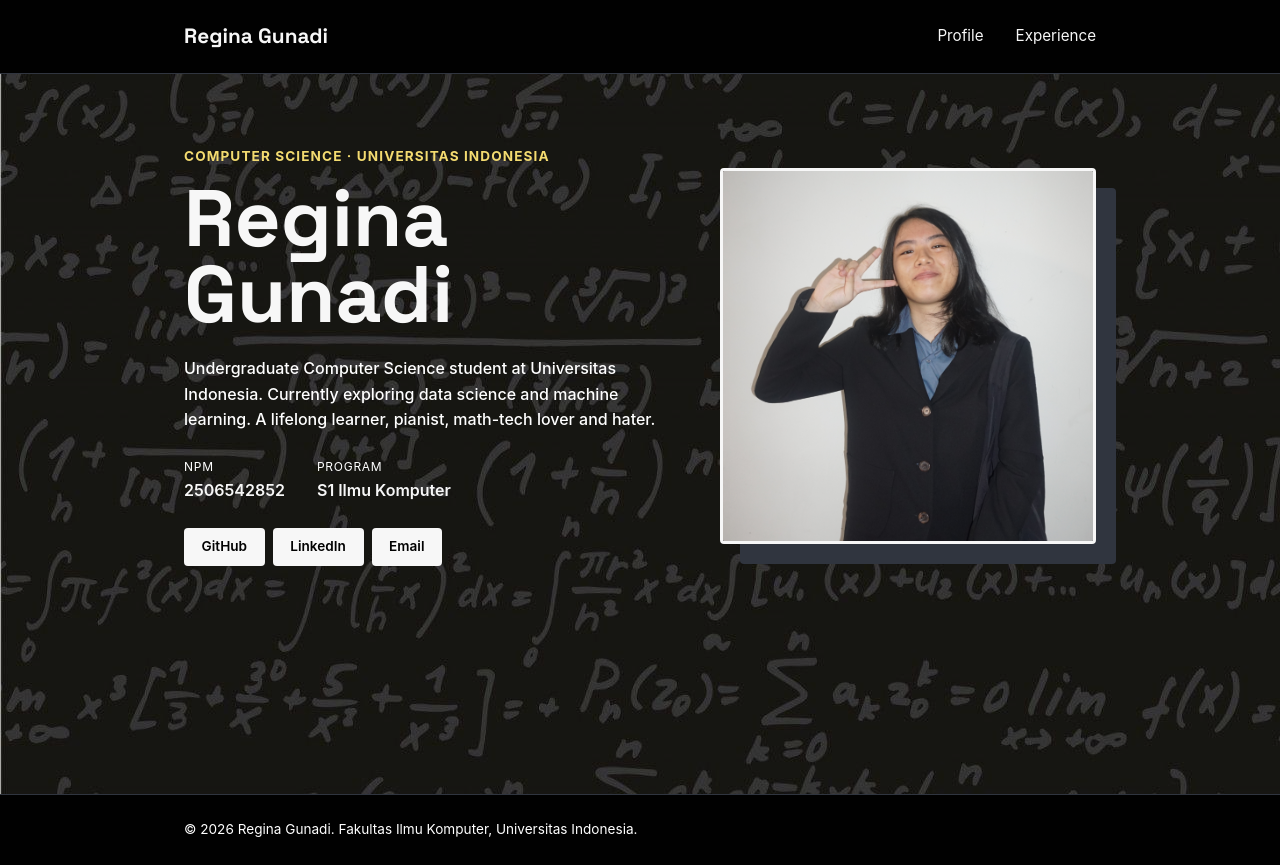
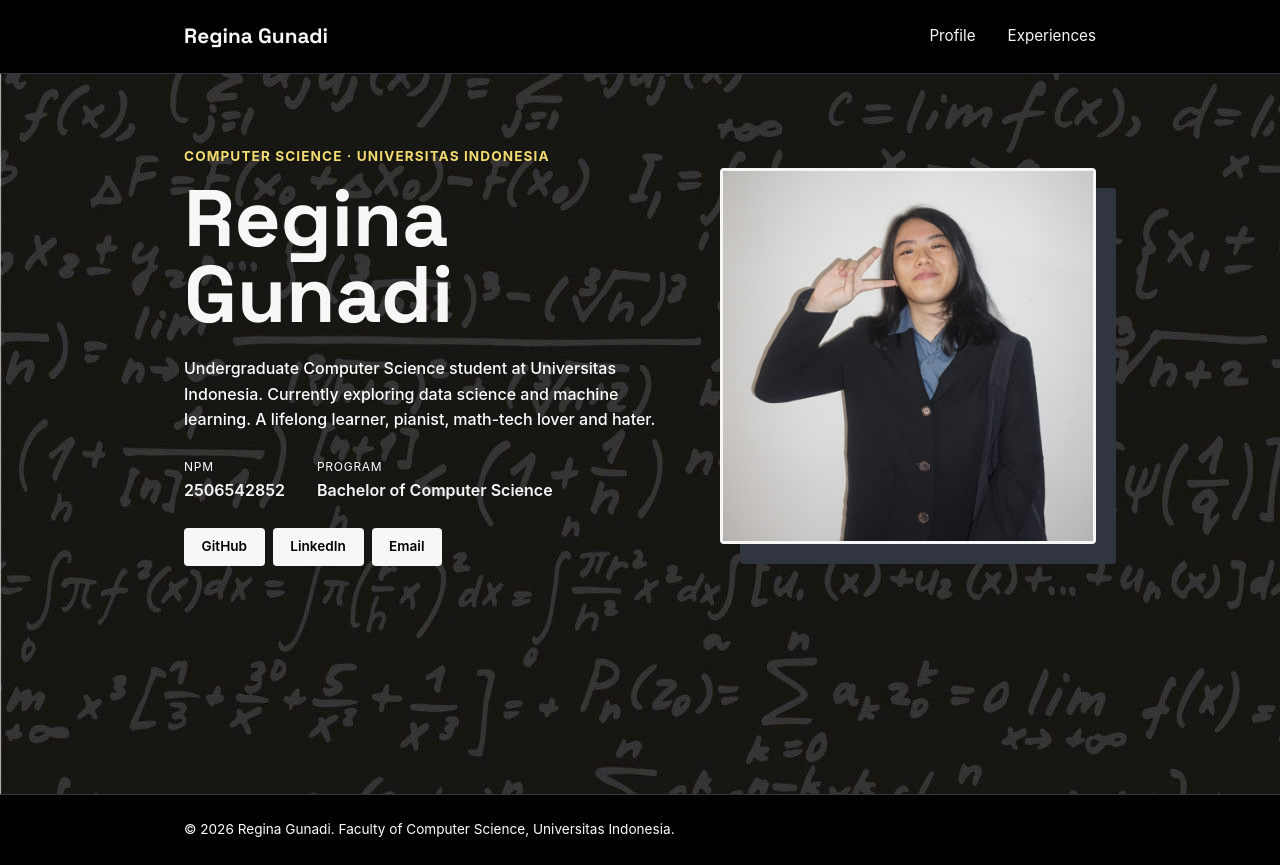
Before and after one commit to ReginaGunadi/myportofolio, a Django app: page / in a window 1280 px wide. Run offline with Django 5.2, Linux system fonts and the light colour scheme.

Commit message:
fix: Make the language consistently English

```diff
--- a/main/views.py
+++ b/main/views.py
@@ -7,7 +7,7 @@
     context = {
         "name": "Regina Gunadi",
         "npm": "2506542852",
-        "study_program": "S1 Ilmu Komputer",
+        "study_program": "Bachelor of Computer Science",
         "bio": (
             "Undergraduate Computer Science student at Universitas Indonesia. "
             "Currently exploring data science and machine learning. "
--- a/templates/index.html
+++ b/templates/index.html
@@ -17,7 +17,7 @@
             <a href="{% url 'main:show_main' %}" class="brand">{{ name }}</a>
             <nav>
                 <a href="{% url 'main:show_main' %}">Profile</a>
-                <a href="{% url 'main:show_experience' %}">Experience</a>
+                <a href="{% url 'main:show_experience' %}">Experiences</a>
             </nav>
         </div>
     </header>
@@ -59,7 +59,7 @@
     <!-- Footer -->
     <footer class="site-footer">
         <div class="container">
-            <p>&copy; 2026 {{ name }}. Fakultas Ilmu Komputer, Universitas Indonesia.</p>
+            <p>&copy; 2026 {{ name }}. Faculty of Computer Science, Universitas Indonesia.</p>
         </div>
     </footer>
 </body>
```
Also changed, not shown: templates/experience.html (+5 -5 lines).
